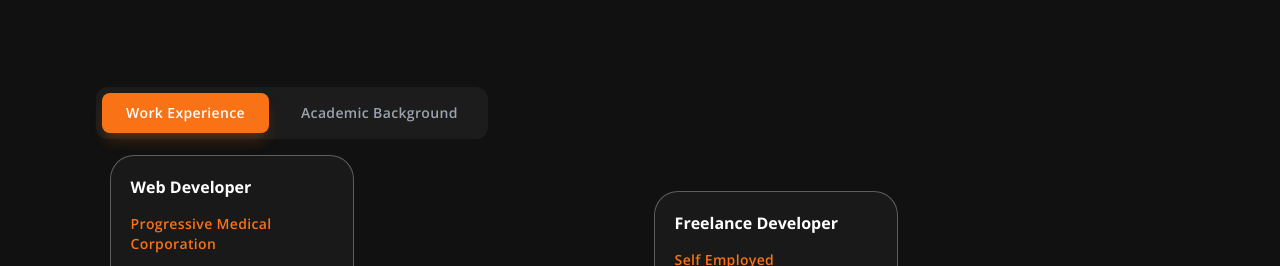
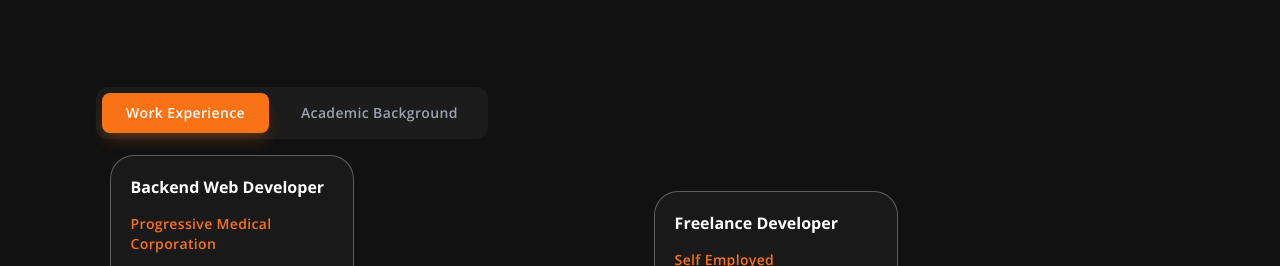
Before and after one commit to ShepherdBoyy/my-portfolio, a React (Vite) app: page / in a window 1280 px wide. Shown: the part 3380-3646 px from the top of the page. Built offline with nearby package versions, Linux system fonts and the light colour scheme; no server answers.

Commit message:
Update experience.data.ts

```diff
--- a/src/data/experience.data.ts
+++ b/src/data/experience.data.ts
@@ -2,7 +2,7 @@ import type { ExperienceItem, Certification } from "@/types"
 
 export const workExperiences: ExperienceItem[] = [
   {
-    title:        "Web Developer",
+    title:        "Backend Web Developer",
     organization: "Progressive Medical Corporation",
     date:         "Aug 2025 - Present",
     address:      "200 C. Raymundo Avenue Caniogan Pasig City",
```
